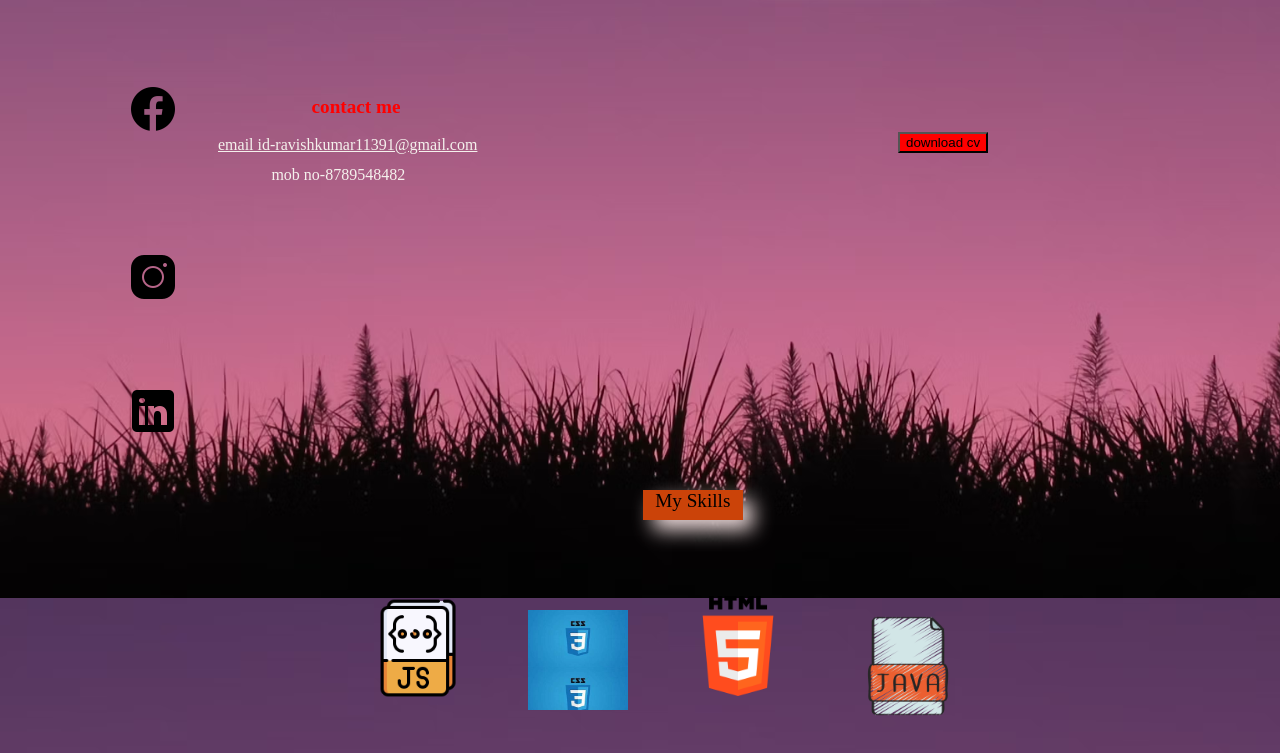
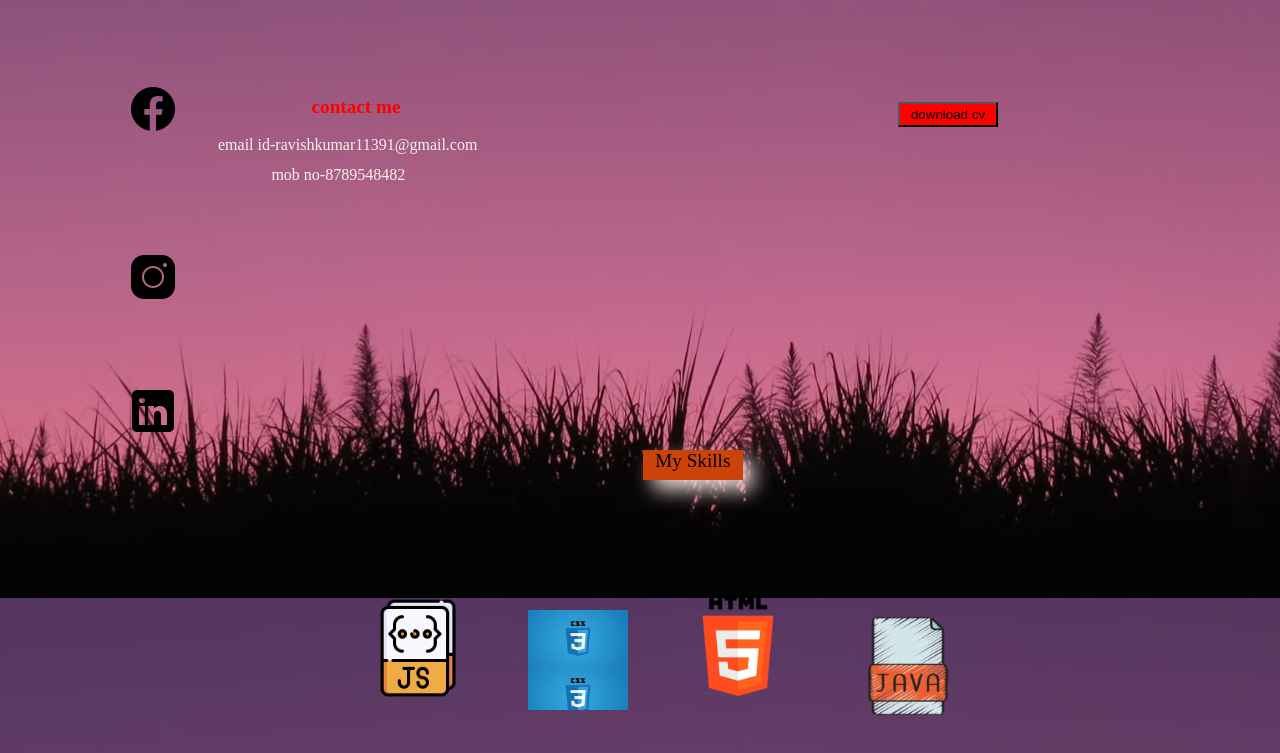
Before and after one commit to Raj642002/portfolio, a plain HTML site: page index.html in a window 1280 px wide. Shown: the part 554-1307 px from the top of the page. Drawn offline with Linux system fonts and the light colour scheme.

Commit message:
Add files via upload

```diff
--- a/practice3_b.css
+++ b/practice3_b.css
@@ -16,6 +16,7 @@ background-size: cover;
 #info{
    height: 40px;
    width: 60%;
+   position: relative;
    border-radius: 2px solid white ;
 
 
@@ -38,18 +39,28 @@ background-size: cover;
 }
 
 #my_cv{
- margin-left: 70%;
- margin-bottom: 400px;
-
+    position: relative;
+    height: 100px;
+    width: 100px;
+  margin-left: 70%;
+ margin-bottom: 800px;
+ text-align: center;
 }
 button{
+    position: relative;
+    height: 25px;
+    width: 100px;
+    text-align: center;
+    bottom: 30px;
     background-color: red;
 }
+
 
 a{
     color: rgb(245, 241, 237);
     font-size: auto;
     margin-right: 120px;
+    text-decoration: none;
 }
 
 
@@ -152,6 +163,8 @@ margin-bottom: 200px;
    height: 30px;
    width: 100px;
    text-align: center;
+   position: relative;
+   bottom: 40px;
    margin-left:45%;
    margin-bottom: 50%;
   font-size: larger;
```
